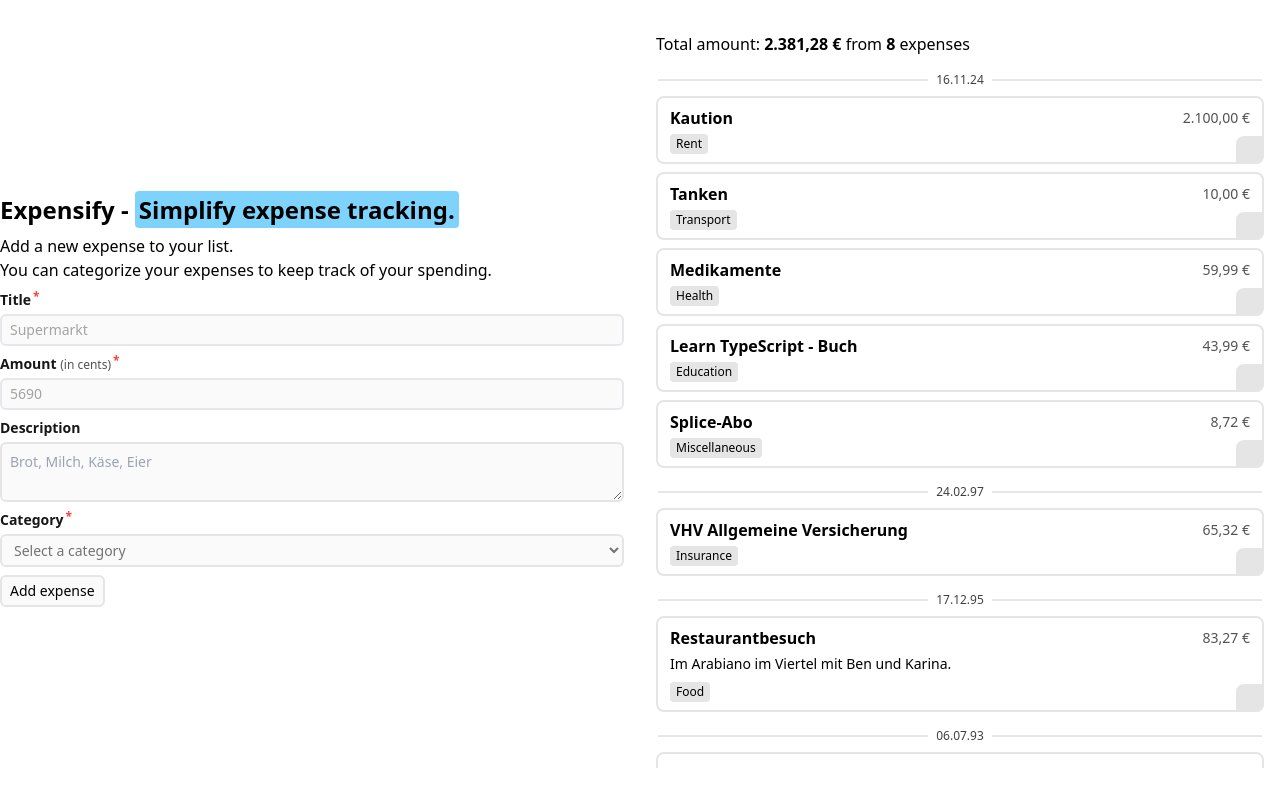
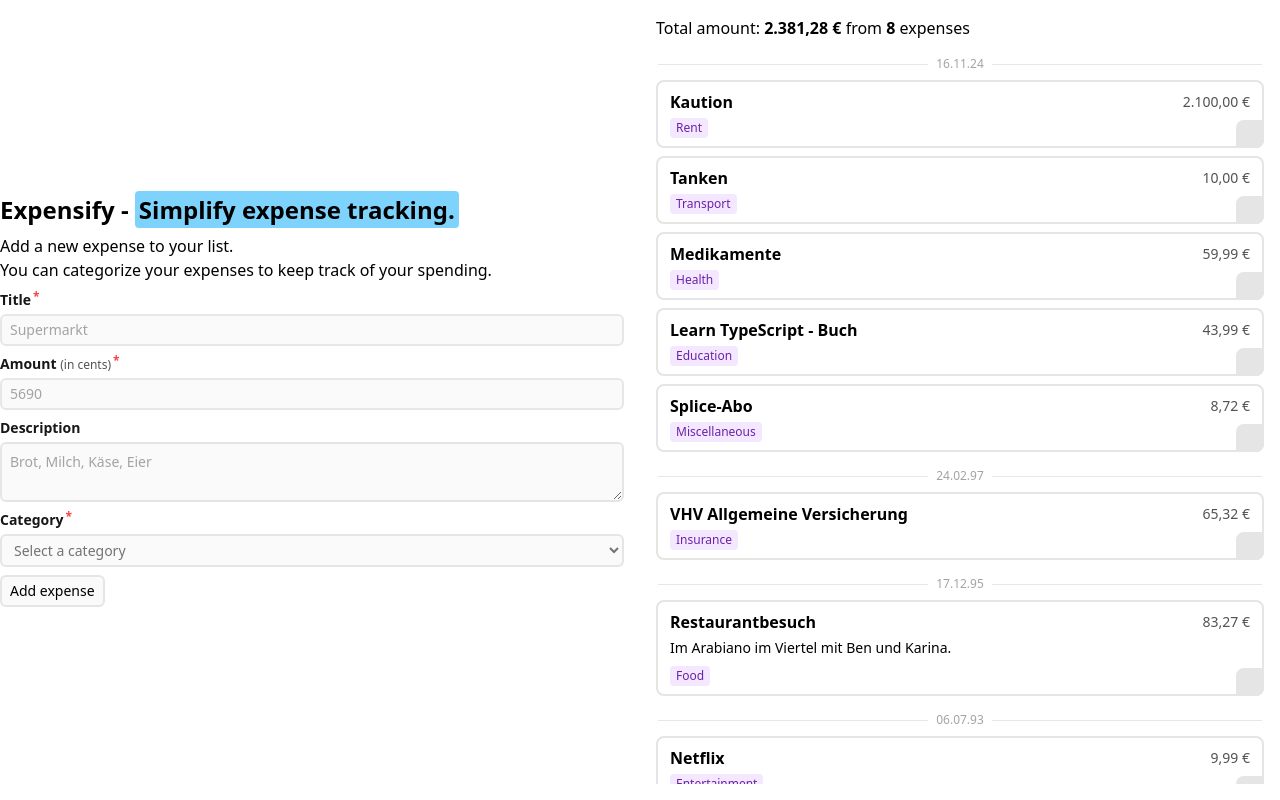
Before and after one commit to nikolailehbrink/expensify, a Vue app: page / in a window 1280 px wide. Built offline with nearby package versions, Linux system fonts and the light colour scheme; some icons are missing.

Commit message:
feat: enhance HomeView with new filter icon and improved layout adjustments

```diff
--- a/src/views/HomeView.vue
+++ b/src/views/HomeView.vue
@@ -4,8 +4,8 @@ import InputGroup from '@/components/InputGroup.vue'
 import Input from '@/components/Input.vue'
 import Label from '@/components/Label.vue'
 import { formatCentsToEuro, formatDate } from '@/lib/utils'
-import { computed, ref, nextTick } from 'vue'
-import { IconTrashXFilled } from '@tabler/icons-vue'
+import { computed, nextTick, ref } from 'vue'
+import { IconFilterCheck, IconTrashXFilled } from '@tabler/icons-vue'
 
 const CATEGORIES = {
   FOOD: 'Food',
@@ -135,7 +135,7 @@ function addExpense() {
 </script>
 
 <template>
-  <main class="container mx-auto flex gap-8 items-center py-8 h-dvh">
+  <main class="container mx-auto flex gap-8 items-center py-4 h-dvh">
     <form @submit.prevent="addExpense" class="space-y-2 w-1/2">
       <h1 class="font-bold text-2xl">
         Expensify - <mark class="px-1 rounded py-0.5 bg-sky-300"> Simplify expense tracking.</mark>
@@ -157,8 +157,8 @@ function addExpense() {
       <InputGroup>
         <Label for="description">Description</Label>
         <textarea
-          class="border-2 border-neutral-200 bg-neutral-50 p-2 text-sm rounded-md"
           placeholder="Brot, Milch, Käse, Eier"
+          class="border-2 placeholder:text-neutral-400 border-neutral-200 bg-neutral-50 p-2 text-sm rounded-md"
           v-model="form.description"
           name="description"
           id="description"
@@ -212,11 +212,11 @@ function addExpense() {
                 datesAreOnSameDay(expense.date, filteredExpenses[index - 1].date) === false)
             "
           >
-            <hr class="h-0.5 w-full bg-neutral-200 -z-10" />
-            <p class="text-xs text-neutral-700 z-10">
+            <hr class="h-px w-full bg-neutral-200 -z-10" />
+            <p class="text-xs text-neutral-400 z-10">
               {{ formatDate(expense.date) }}
             </p>
-            <hr class="h-0.5 w-full -z-10 bg-neutral-200" />
+            <hr class="h-px w-full -z-10 bg-neutral-200" />
           </div>
           <div
             class="flex flex-col gap-1 relative border-2 border-neutral-200 px-3 py-2 rounded-lg bg-white"
@@ -235,10 +235,11 @@ function addExpense() {
               class="inline-flex self-start px-1.5 py-0.5 rounded text-xs"
               :class="
                 expense.category === filteredCategory
-                  ? 'bg-green-200 hover:bg-green-300'
-                  : 'bg-neutral-200 hover:bg-neutral-300'
+                  ? 'bg-sky-200 hover:bg-sky-300 text-sky-800 inline-flex gap-0.5 items-center'
+                  : 'bg-purple-100 hover:bg-purple-300 text-purple-800'
               "
             >
+              <IconFilterCheck size="14" v-if="expense.category === filteredCategory" />
               {{ expense.category }}
             </button>
             <button
```
